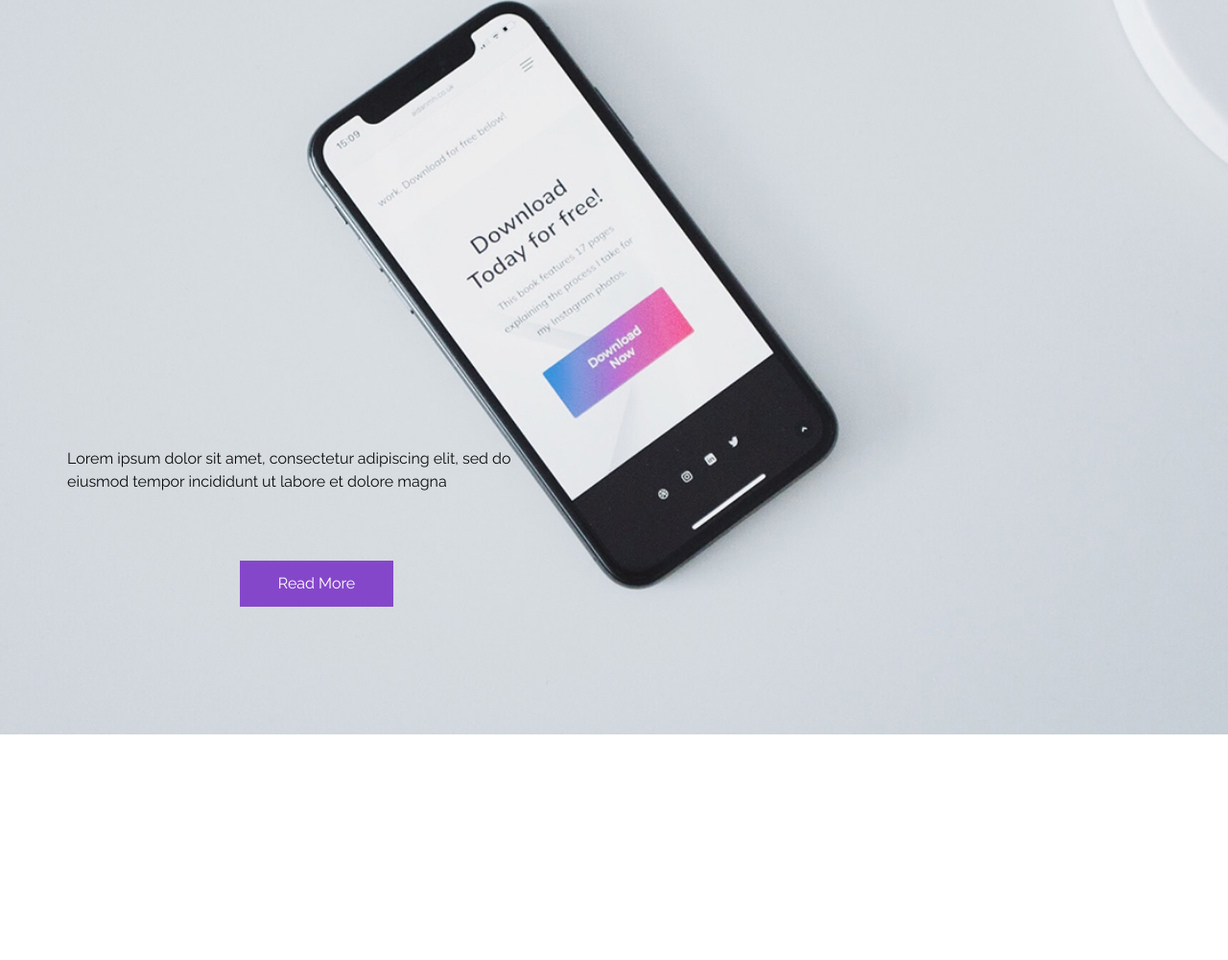
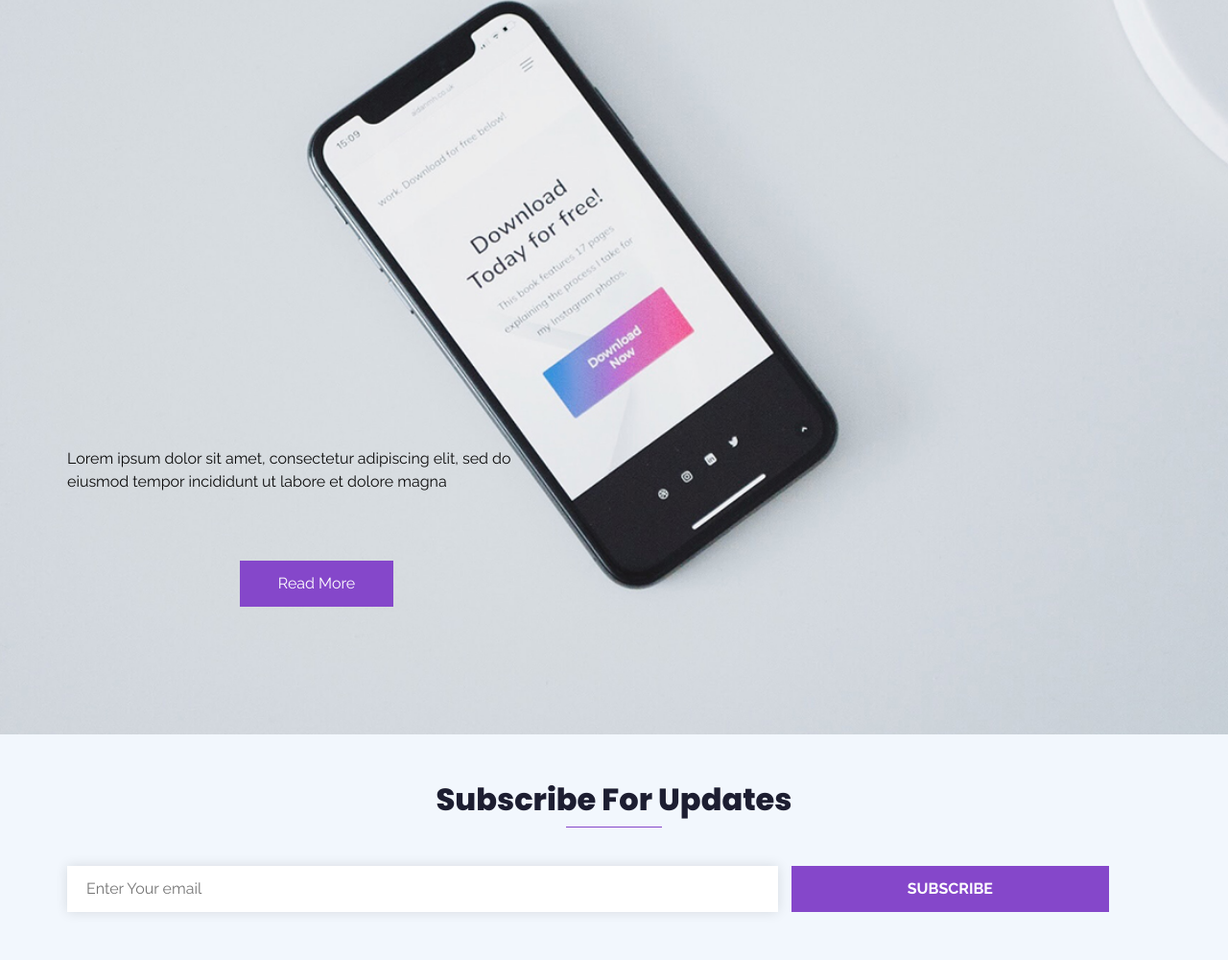
Before and after one commit to Cisco1cisco/UXOS-Template, a plain HTML site: page index.html in a window 1280 px wide. Shown: the part 2326-3326 px from the top of the page at 96% size. Before the commit the page ends 3091 px from the top, so only its background shows below. Drawn offline with nearby package versions, Linux system fonts and the light colour scheme.

Commit message:
Added the Subscribe Section

```diff
--- a/css/main.css
+++ b/css/main.css
@@ -657,3 +657,68 @@ header .list ul li a:hover {
 }
 
 /* End About Us */
+
+/* Start Subscribe */
+
+.subscribe {
+    padding-top: var(--section-padd, 50px);
+    padding-bottom: var(--section-padd, 50px);
+    background-color: #f2f7fd;
+}
+
+@media (max-width: 576px) {
+    .subscribe .container form {
+        display: flex;
+        flex-direction: column;
+        align-items: center;
+    }
+}
+
+.subscribe .container form input {
+    width: 65%;
+    padding: 15px 20px;
+    border: none;
+    box-shadow: 0px 0px 12px 0px rgb(0 0 0 / 12%);
+}
+
+@media (max-width: 576px) {
+    .subscribe .container form input {
+        width: 100%;
+    }
+}
+
+.subscribe .container form input:focus {
+    outline: none;
+}
+
+.subscribe .container form button {
+    background-color: var(--main-color, #8547ca);
+    border: none;
+    margin-left: 10px;
+    padding: 15px 0;
+    width: 29%;
+    color: white;
+    text-transform: uppercase;
+    font-weight: bold;
+    cursor: pointer;
+    transition: var(--tran-dur, 0.3s);
+    -webkit-transition: var(--tran-dur, 0.3s);
+    -moz-transition: var(--tran-dur, 0.3s);
+    -ms-transition: var(--tran-dur, 0.3s);
+    -o-transition: var(--tran-dur, 0.3s);
+}
+
+@media (max-width: 576px) {
+    .subscribe .container form button {
+        margin-top: 20px;
+        width: 50%;
+    }
+}
+
+.subscribe .container form button:hover {
+    background-color: #f2f7fd;
+    color: var(--main-color, #8547ca);
+    outline: 1px solid var(--main-color, #8547ca);
+}
+
+/* End Subscribe */
--- a/index.html
+++ b/index.html
@@ -173,6 +173,17 @@
         </div>
     </div>
     <!-- End About -->
+    <!-- Start Subscribe -->
+    <div class="subscribe">
+        <h2 class="main-title">Subscribe For Updates</h2>
+        <div class="container">
+            <form action="">
+                <input type="email" placeholder="Enter Your email">
+                <button>subscribe</button>
+            </form>
+        </div>
+    </div>
+    <!-- End Subscribe -->
 </body>
 
 </html>
```
